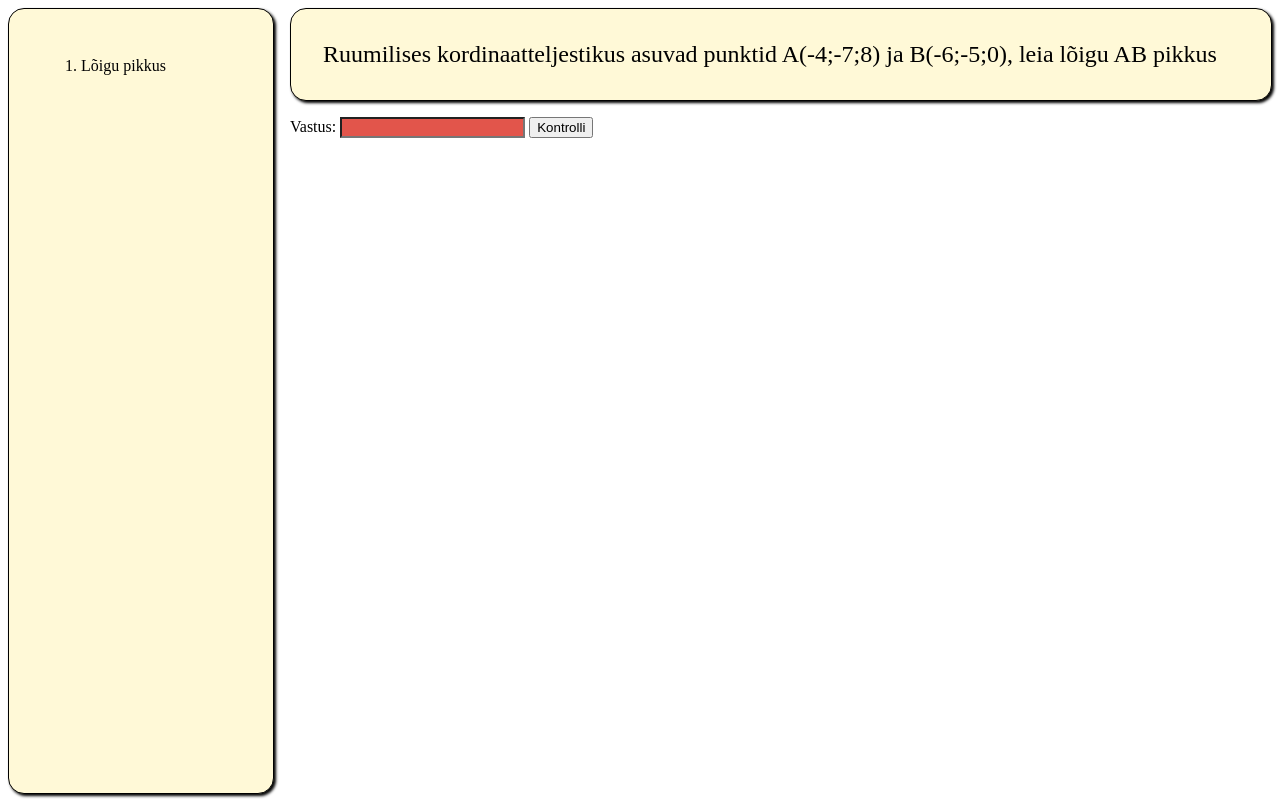
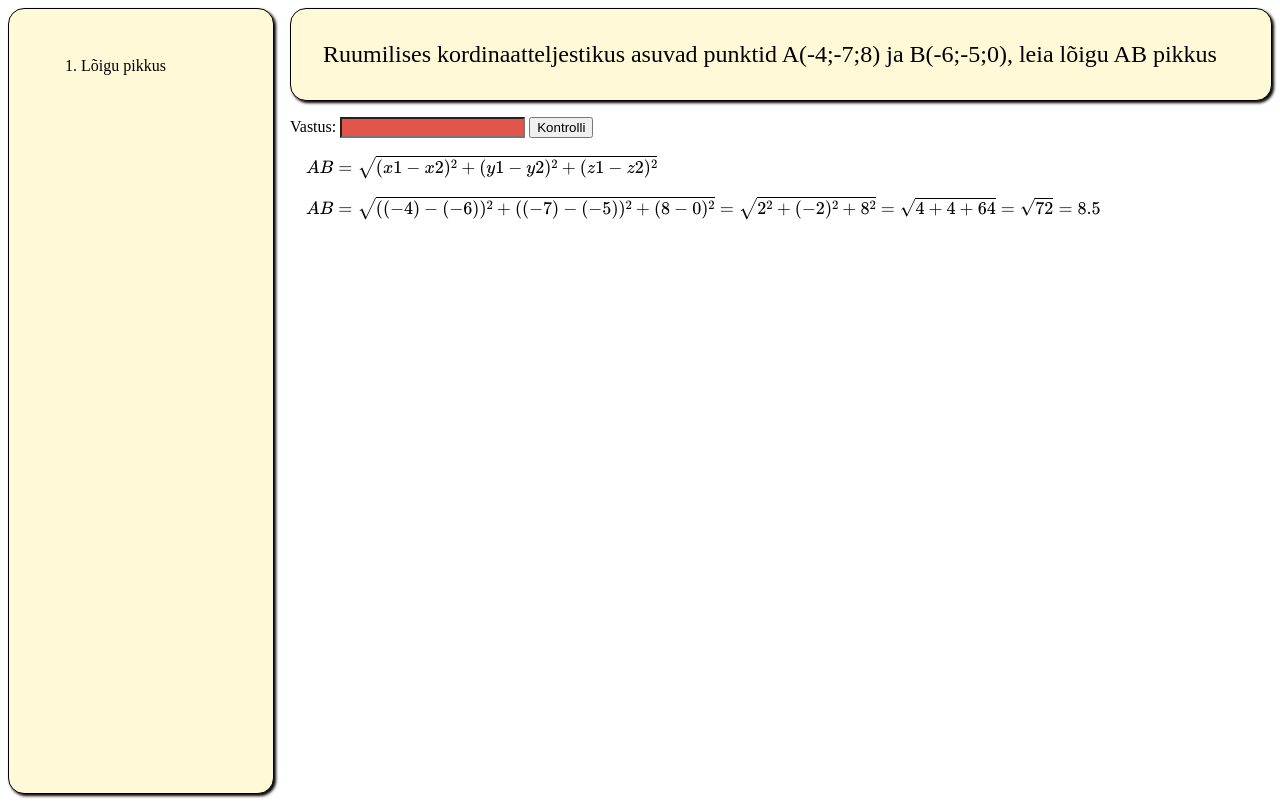
Before and after one commit to Chaostastic/math-practice, a plain HTML site: page index.html in a window 1280 px wide. Both pictures are taken after a click on the button "Kontrolli". Drawn offline with nearby package versions, Linux system fonts and the light colour scheme.

Commit message:
Display correct solution

```diff
--- a/index.html
+++ b/index.html
@@ -18,6 +18,18 @@
                 <div id="exercise">Ruumilises kordinaatteljestikus asuvad punktid A({x1};{y1};{z1}) ja B({x2};{y2};{z2}), leia l&otilde;igu AB pikkus</div>
                 Vastus: <input id="answer">
                 <button id="answer-submit">Kontrolli</button>
+                <div id="solution-container" class="hidden">
+                    <div id="solution">
+                        \(AB =
+                        \sqrt{(x1-x2)^2+(y1-y2)^2+(z1-z2)^2}\)
+                        \(AB =
+                        \sqrt{({(x1)}-{(x2)})^2+({(y1)}-{(y2)})^2+({(z1)}-{(z2)})^2} =
+                        \sqrt{{(midAnswer1)}^2+{(midAnswer2)}^2+{(midAnswer3)}^2} =
+                        \sqrt{{midAnswer4}+{midAnswer5}+{midAnswer6}} =
+                        \sqrt{{midAnswer7}} =
+                        {answer}\)
+                    </div>
+                </div>
             </div>
         </body>
     </html>
--- a/script.js
+++ b/script.js
@@ -1,5 +1,8 @@
 const answerInput = document.querySelector("#answer")
 const answerSubmit = document.querySelector("#answer-submit")
+const solutionContainer = document.querySelector("#solution-container")
+const solution = document.querySelector("#solution")
+const exercise = document.querySelector("#exercise")
 
 const wildCards = {
     x1: randomInt(-9, 9),
@@ -10,7 +13,14 @@ const wildCards = {
     z2: randomInt(-9, 9),
 }
 
-const answer = round(Math.sqrt(Math.pow((wildCards.x1-wildCards.x2),2)+Math.pow((wildCards.y1-wildCards.y2),2)+Math.pow((wildCards.z1-wildCards.z2),2)), 1)
+wildCards.midAnswer1 = wildCards.x1 - wildCards.x2
+wildCards.midAnswer2 = wildCards.y1 - wildCards.y2
+wildCards.midAnswer3 = wildCards.z1 - wildCards.z2
+wildCards.midAnswer4 = Math.pow((wildCards.midAnswer1),2)
+wildCards.midAnswer5 = Math.pow((wildCards.midAnswer2),2)
+wildCards.midAnswer6 = Math.pow((wildCards.midAnswer3),2)
+wildCards.midAnswer7 = wildCards.midAnswer4 + wildCards.midAnswer5 + wildCards.midAnswer6
+wildCards.answer = round(Math.sqrt(wildCards.midAnswer7), 1)
 
 function round(num, decimal) {
     return Math.round(num * Math.pow(10, decimal)) /  Math.pow(10, decimal)
@@ -20,15 +30,21 @@ function randomInt(min, max) {
     return Math.floor(Math.random() * (max - min + 1)) + min
 }
 
-function replaceWild(element, wild) {
+function replaceWild(element, wild, surroundNegative) {
     for (const key in wild) {
+        //normal wildcards
         element.textContent = element.textContent.replace(`{${key}}`, wild[key])
+        //wildcards that have to be surrounded by brackets if negative
+        const value = (wild[key] < 0) ? `(${wild[key]})` : wild[key]
+        element.textContent = element.textContent.replace(`{(${key})}`, value)
     }
 }
 
 function checkAnswer() {
-    answerInput.classList.add((+answerInput.value === answer) ? "correct" : "false")
+    answerInput.classList.add((+answerInput.value === wildCards.answer) ? "correct" : "false")
+    solutionContainer.classList.remove("hidden")
 }
 
-replaceWild(document.querySelector("#exercise"), wildCards)
+replaceWild(exercise, wildCards, false)
+replaceWild(solution, wildCards, true)
 answerSubmit.addEventListener("click", checkAnswer)
--- a/stylesheet.css
+++ b/stylesheet.css
@@ -27,6 +27,17 @@ body {
     flex: 1;
 }
 
+#solution {
+    display: flex;
+    flex-wrap: wrap;
+    margin: 16px;
+    gap: 16px;
+}
+
+.hidden {
+    display: none;
+}
+
 #answer.correct {
     background-color: rgb(149, 204, 68);
 }
```
